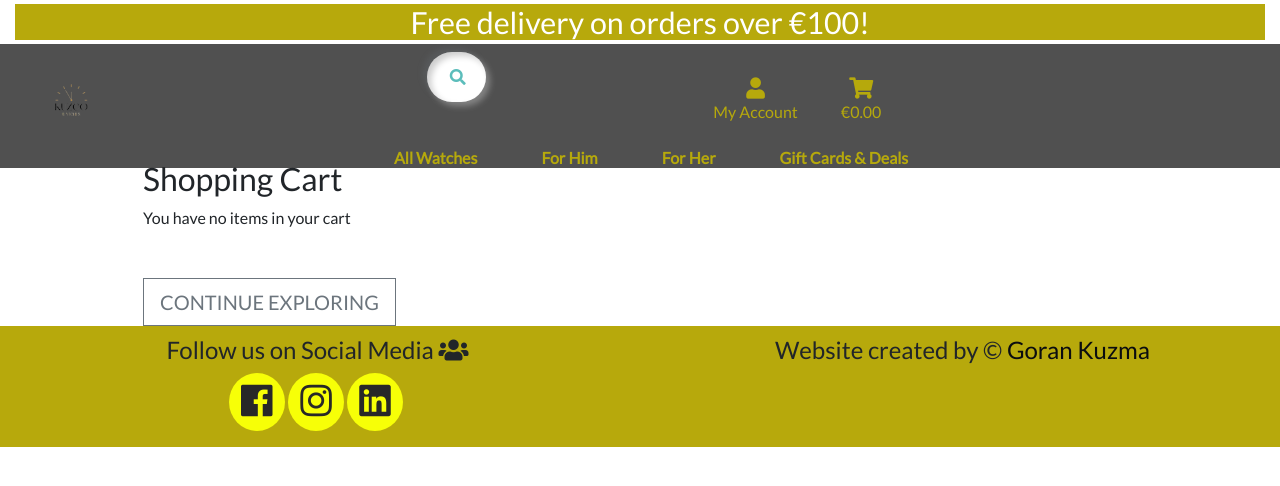
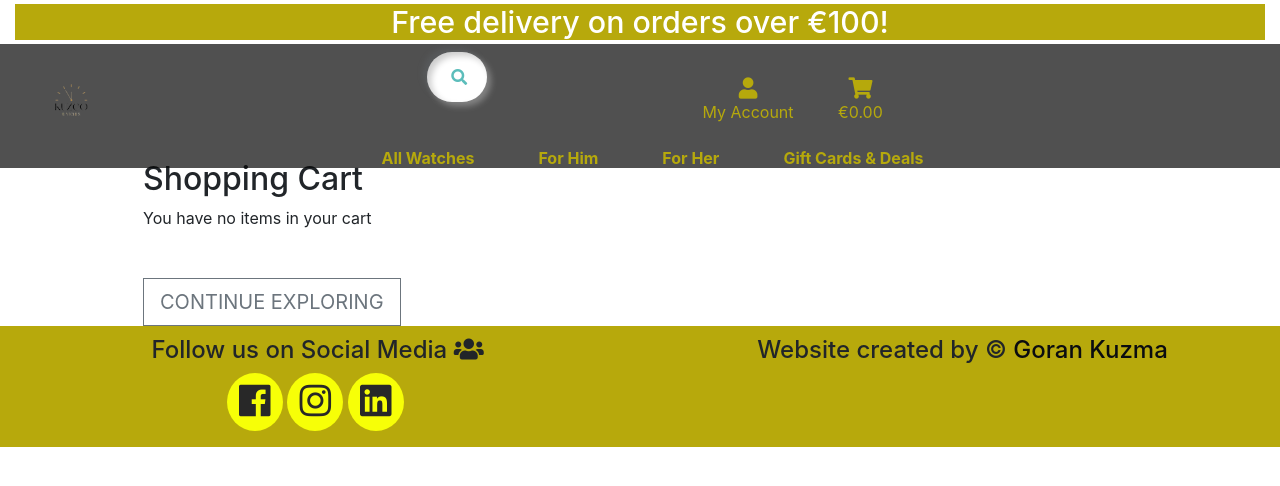
Before and after one commit to kuzGo/kuzco, a Django app: page /cart/ in a window 1280 px wide. Shown: the top 486 px of the page. Run offline with Django 3.2, Linux system fonts and the light colour scheme; some libraries are stand-ins or nearby versions.

Commit message:
Update font in css

```diff
--- a/static/css/style.css
+++ b/static/css/style.css
@@ -5,9 +5,6 @@
     padding: 0;
     -webkit-box-sizing: border-box;
             box-sizing: border-box;
-}
-body{
-    font-family: 'Lato', sans-serif;
 }
 
 html {
```
